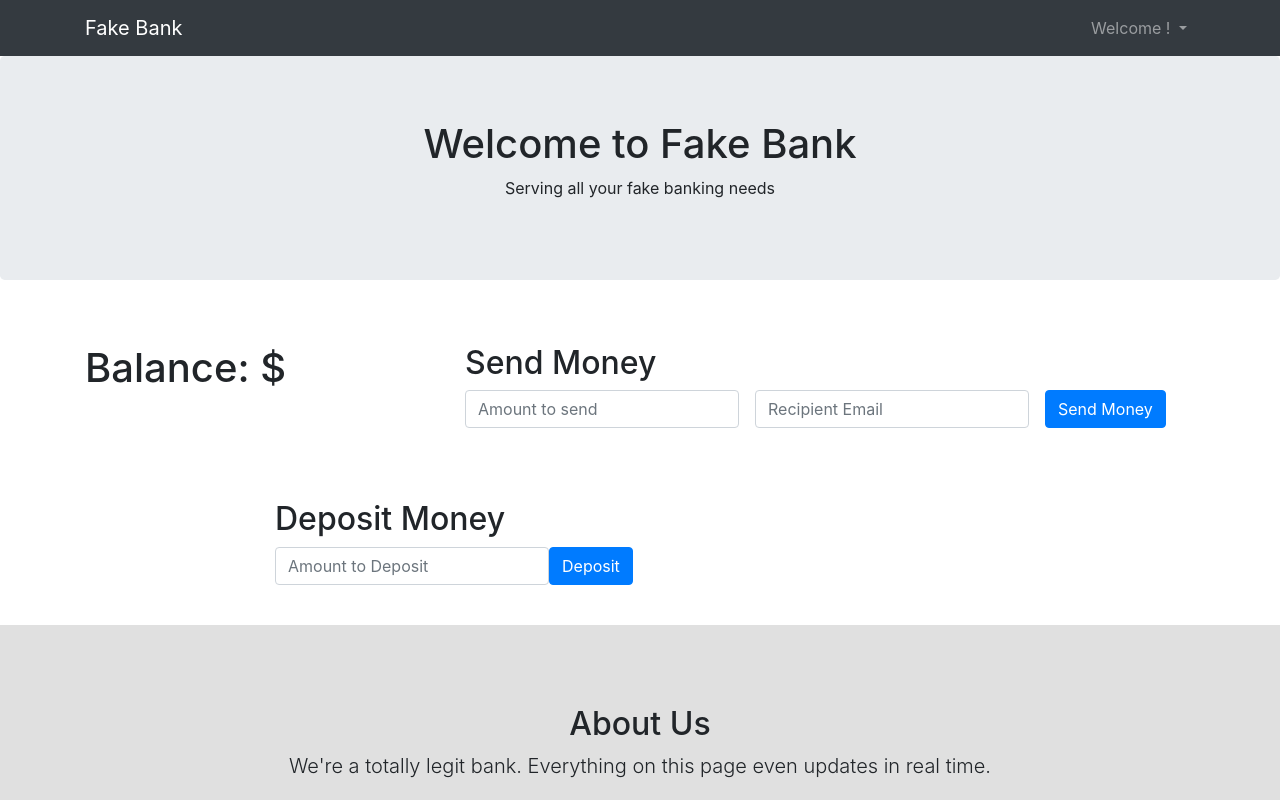
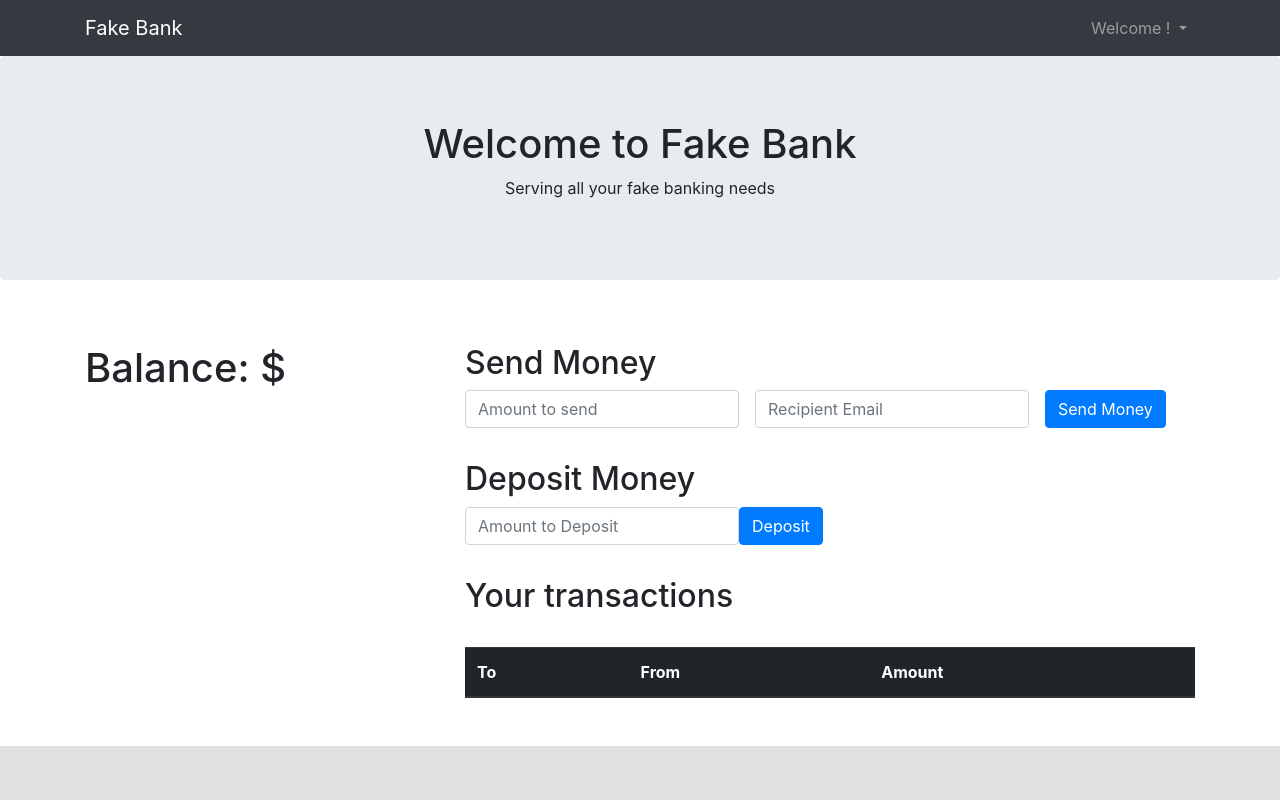
Before and after one commit to embelter/cpd2-cca4f, a website: page public/member.html in a window 1280 px wide. Shown: the top 800 px of the page. Drawn offline with nearby package versions, Linux system fonts and the light colour scheme; no server answers.

Commit message:
Logs base

```diff
--- a/public/js/logs.js
+++ b/public/js/logs.js
@@ -34,3 +34,4 @@ function retrieveLogs() {
         //e.stack
     });
 }
+$("#transactTable tbody").append("<tr><td>New</td><td>New</td><td>New</td></tr>");
--- a/public/member.html
+++ b/public/member.html
@@ -65,15 +65,8 @@
               </div>
               <button type="button" class="btn btn-primary mb-2" onclick="sendMoney();">Send Money</button>
             </form>
-          </div>
-        </div>
-      </div>
-    </section>
 
-   <section id="send">
-      <div class="container">
-        <div class="row">
-          <div class="col-8 mx-auto">
+            <br/>
             <h2>Deposit Money</h2>
             <form class="form-inline">
               <div class="form-group mb-2">
@@ -82,7 +75,24 @@
               </div>
               <button type="button" class="btn btn-primary mb-2" onclick="depositMoney();">Deposit</button>
             </form>
+
+            <br/>
+            <h2>Your transactions</h2>
+            <br/>
+            <div id="transactContainer">
+            <table class="table" id="transactTable">
+                <thead class="thead-dark">
+                  <tr>
+                    <th scope="col">To</th>
+                    <th scope="col">From</th>
+                    <th scope="col">Amount</th>
+                  </tr>
+                </thead>
+                <tbody>
+                </tbody>
+              </table>
           </div>
+        </div>
         </div>
       </div>
     </section>
```
Also changed, not shown: 1 other file.
